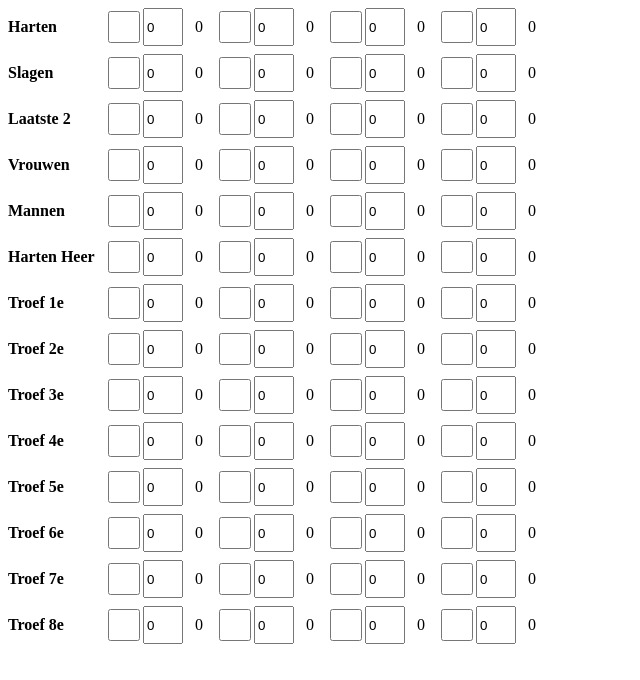
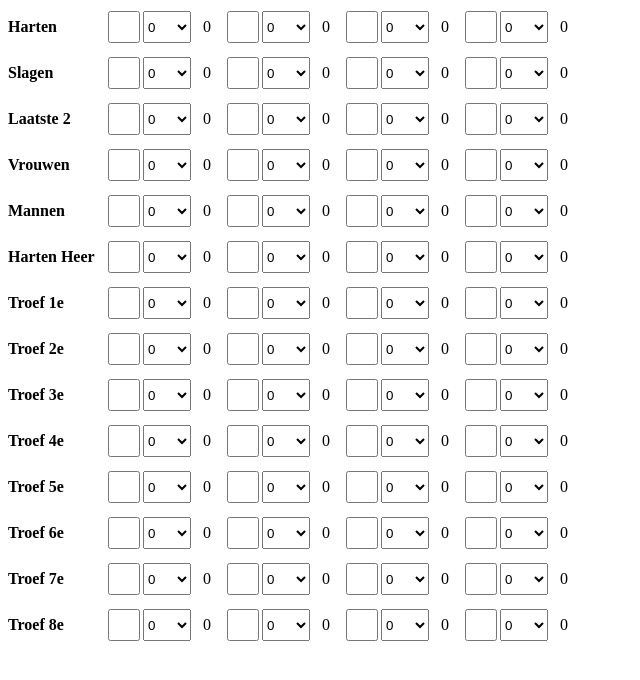
Before and after one commit to swapsCAPS/kingen-score-app, a Vue app: page / in a window 1280 px wide. Shown: the top 680 px of the page, without its empty margins (0-640 px from the left). Built offline with nearby package versions, Linux system fonts and the light colour scheme; a web font is replaced by a local one.

Commit message:
Add files via upload

```diff
--- a/src/components/GameCell.vue
+++ b/src/components/GameCell.vue
@@ -7,6 +7,18 @@ export default {
         return 1
       },
     },
+    rows: {
+      type: Number,
+      default() {
+        return 1
+      }
+    },
+    aantal:{
+      type: Number,
+      default() {
+        return 1
+      }
+    }
   },
   data() {
     return {
@@ -15,7 +27,7 @@ export default {
   },
   computed: {
     result() {
-      return this.multiplier * this.input
+      return this.multiplier * parseInt(this.input)
     },
   },
 }
@@ -24,7 +36,10 @@ export default {
 <template>
   <div class="cell">
     <input class="checkbox" type="checkbox" name="" id="" />
-    <input class="number" type="number" name="" id="" v-model="input" />
+    <select class= "number" v-model="input">
+      <option v-for="n in aantal+1" >{{ n-1 }}</option>
+    </select>
+    <!-- <input class="number" type="number" name="" id="" v-model="input2" /> -->
     <span class="result">{{ result }}</span>
   </div>
 </template>
@@ -42,7 +57,7 @@ export default {
 
 .number {
   height: 2rem;
-  width: 2rem;
+  width: 3rem;
 }
 
 .result {
```
